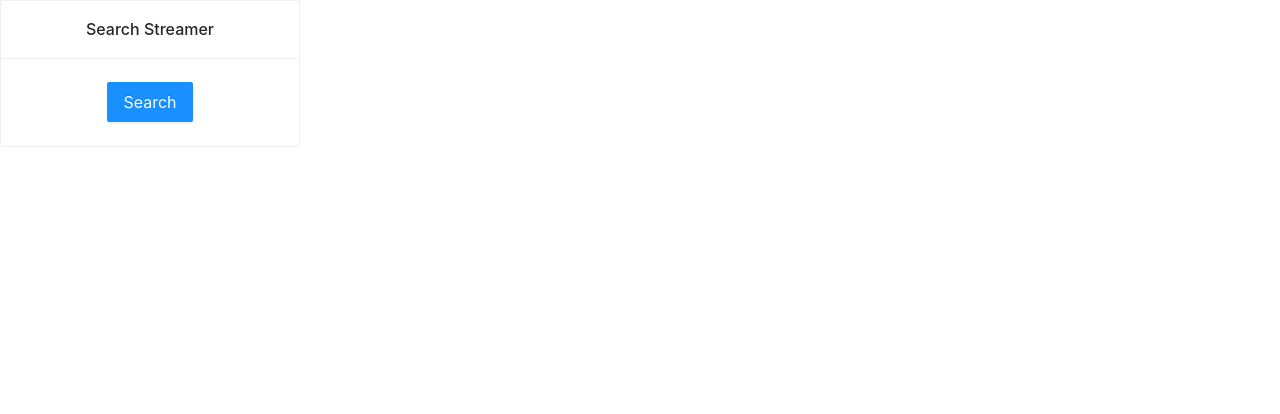
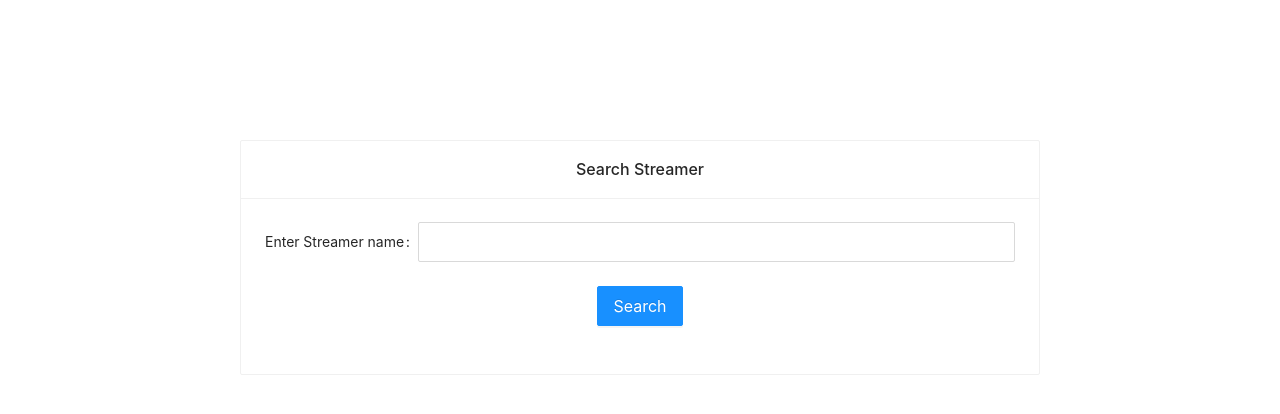
Before and after one commit to amsmu/twitch_event_streamer, a React (Create React App) app: page / in a window 1280 px wide. Shown: the top 414 px of the page. Built offline with nearby package versions, Linux system fonts and the light colour scheme; sample sign-in values are in the browser's storage.

Commit message:
[Feature] - Added search bar in search page

```diff
--- a/package.json
+++ b/package.json
@@ -11,7 +11,8 @@
     "react": "^16.13.1",
     "react-dom": "^16.13.1",
     "react-router-dom": "^5.2.0",
-    "react-scripts": "3.4.1"
+    "react-scripts": "3.4.1",
+    "react-websocket": "^2.1.0"
   },
   "scripts": {
     "start": "react-scripts start",
--- a/src/App.js
+++ b/src/App.js
@@ -8,7 +8,7 @@ import './App.css';
 
 function App() {
   return (
-    <div className='App'>
+    <div className='App text-center'>
       <Route exact path='/' component={Search} />
       <Route exact path='/login' component={Login} />
       <Route exact path='/view/:username' component={Dashboard} />
--- a/src/views/Dashboard.js
+++ b/src/views/Dashboard.js
@@ -1,9 +1,12 @@
-import React from 'react';
+import React, { useState, useEffect } from 'react';
 import { Card, Button } from 'antd';
+import Websocket from 'react-websocket';
 const axios = require('axios');
 
 function Dashboard(props) {
   const username = props.match.params.username;
+  const [user, setuser] = useState({});
+  let refWebSocket = null;
 
   let newAuthToken = props.location.hash.split('&')[0].split('=')[1];
   if (newAuthToken) {
@@ -16,34 +19,60 @@ function Dashboard(props) {
     props.history.push('/login');
   }
 
-  // const searchUser = () => {
-  //   axios
-  //     .get('https://api.twitch.tv/helix/users', {
-  //       params: {
-  //         login: 'randomUser',
-  //       },
-  //       headers: {
-  //         'client-id': 'sciiojcxbu9tph69yktsb208j2kb7r',
-  //         Authorization: 'Bearer ' + authToken,
-  //       },
-  //     })
-  //     .then(function (response) {
-  //       if (response.data.data.length > 0) {
-  //         console.log(response)
-  //       } else {
-  //         console.log("no such user exist")
-  //       }
-  //     })
-  //     .catch(function (error) {
-  //       if (error.status == 401) {
-  //         localStorage.setItem('authToken', null);
-  //         props.history.push('/login');
-  //       }
-  //     })
-  //     .finally(function () {
-  //       // always executed
-  //     });
-  // };
+  const searchUser = () => {
+    axios
+      .get('https://api.twitch.tv/helix/users', {
+        params: {
+          login: username,
+        },
+        headers: {
+          'client-id': 'sciiojcxbu9tph69yktsb208j2kb7r',
+          Authorization: 'Bearer ' + authToken,
+        },
+      })
+      .then(function (response) {
+        if (response.data.data.length > 0) {
+          setuser(response.data.data[0]);
+        } else {
+          console.log('no such user exist');
+        }
+      })
+      .catch(function (error) {
+        if (error.status == 401) {
+          localStorage.setItem('authToken', null);
+          props.history.push('/login');
+        }
+      })
+      .finally(function () {
+        // always executed
+      });
+  };
+
+  useEffect(() => {
+    searchUser();
+
+    return () => {};
+  }, []);
+
+  const sendMessage = (message) => {
+    refWebSocket.sendMessage(message);
+  };
+
+  const onMessage = (data) => {
+    console.log(data);
+    if (JSON.parse(data).type == 'PONG') {
+      sendMessage(
+        JSON.stringify({
+          type: 'LISTEN',
+          nonce: 'int-demo-123214214324324' + user.id,
+          data: {
+            topics: ['channel-subscribe-events-v1.' + user.id],
+            auth_token: authToken,
+          },
+        })
+      );
+    }
+  };
 
   return [
     <iframe
@@ -60,6 +89,20 @@ function Dashboard(props) {
       height='500'
       width='350'
     ></iframe>,
+    <Websocket
+      url='wss://pubsub-edge.twitch.tv'
+      onOpen={() =>
+        sendMessage(
+          JSON.stringify({
+            type: 'PING',
+          })
+        )
+      }
+      onMessage={onMessage}
+      ref={(Websocket) => {
+        refWebSocket = Websocket;
+      }}
+    />,
   ];
 }
 
--- a/src/views/Login.js
+++ b/src/views/Login.js
@@ -7,13 +7,13 @@ function Login(props) {
     props.history.push('/');
   }
   return [
-    <Card title='Login' className='text-center' style={{ width: 300 }}>
+    <Card title='Login' style={{ width: 300, margin: '10em auto' }}>
       <Button
         type='primary'
         size='large'
         onClick={() =>
           (window.location.href =
-            'https://id.twitch.tv/oauth2/authorize?client_id=sciiojcxbu9tph69yktsb208j2kb7r&redirect_uri=http://localhost:3000&response_type=token')
+            'https://id.twitch.tv/oauth2/authorize?client_id=sciiojcxbu9tph69yktsb208j2kb7r&redirect_uri=http://localhost:3000&response_type=token&scope=whispers:read+bits:read+channel:read:redemptions+channel_subscriptions')
         }
       >
         Login with Twitch
--- a/src/views/Search.js
+++ b/src/views/Search.js
@@ -1,5 +1,5 @@
 import React from 'react';
-import { Card, Button } from 'antd';
+import { Card, Button, Form, Input, notification } from 'antd';
 const axios = require('axios');
 
 function Search(props) {
@@ -13,11 +13,11 @@ function Search(props) {
     props.history.push('/login');
   }
 
-  const searchUser = () => {
+  const searchUser = (values) => {
     axios
       .get('https://api.twitch.tv/helix/users', {
         params: {
-          login: 'randomUser',
+          login: values.streamer_name,
         },
         headers: {
           'client-id': 'sciiojcxbu9tph69yktsb208j2kb7r',
@@ -26,9 +26,9 @@ function Search(props) {
       })
       .then(function (response) {
         if (response.data.data.length > 0) {
-          console.log(response);
+          props.history.push('/view/' + values.streamer_name);
         } else {
-          console.log('no such user exist');
+          notification.error({ message: 'No such user exists' });
         }
       })
       .catch(function (error) {
@@ -43,10 +43,17 @@ function Search(props) {
   };
 
   return [
-    <Card title='Search Streamer' className='text-center' style={{ width: 300 }}>
-      <Button type='primary' size='large' onClick={searchUser}>
-        Search
-      </Button>
+    <Card title='Search Streamer' style={{ maxWidth: 800, margin: '10em auto' }}>
+      <Form onFinish={searchUser} size='large'>
+        <Form.Item label='Enter Streamer name' name='streamer_name'>
+          <Input />
+        </Form.Item>
+        <Form.Item>
+          <Button type='primary' htmlType='submit' size='large'>
+            Search
+          </Button>
+        </Form.Item>
+      </Form>
     </Card>,
   ];
 }
```
Also changed, not shown: 1 other file (tests, documents, lock files or other folders).
